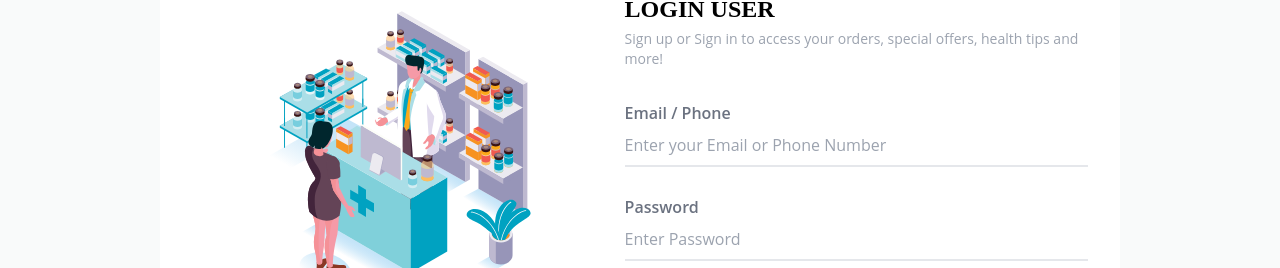
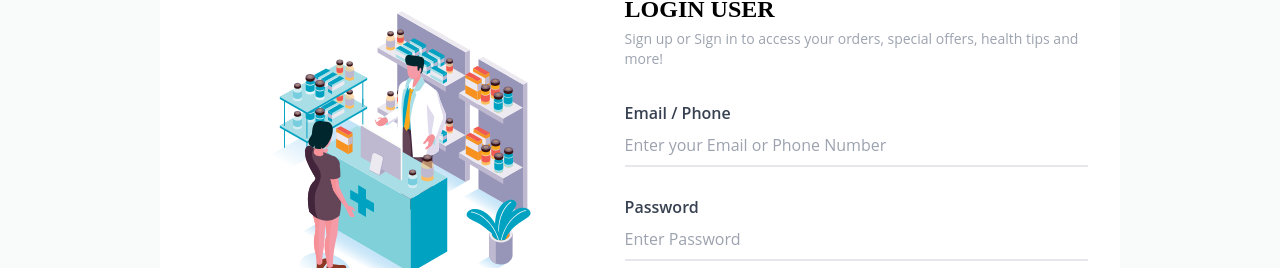
Before and after one commit to kunals131/EParmacy, a Next.js app in the folder client/: page /account/login in a window 1280 px wide. Shown: the part 163-431 px from the top of the page. Built offline with nearby package versions, Linux system fonts and the light colour scheme.

Commit message:
Added Color Change

```diff
--- a/client/pages/account/login.jsx
+++ b/client/pages/account/login.jsx
@@ -7,7 +7,7 @@ const LoginInput = ({name, type,id,label,onChange, placeholder,value})=>{
   const [inFocus,setInFocus] = useState(false);
   return (
     <div>
-      <label htmlFor={id} className={` ${inFocus?'text-primary':'text-gray-500'} transition-all font-semibold`}>{label}</label>
+      <label htmlFor={id} className={` ${inFocus?'text-primary':'text-gray-700'} transition-all font-semibold`}>{label}</label>
       <div className='flex'>
         {name==='phone'&&
           <select name="code" className='w-[18%] mr-3 outline-none border-b-2 text-gray-500' id="code">
```
